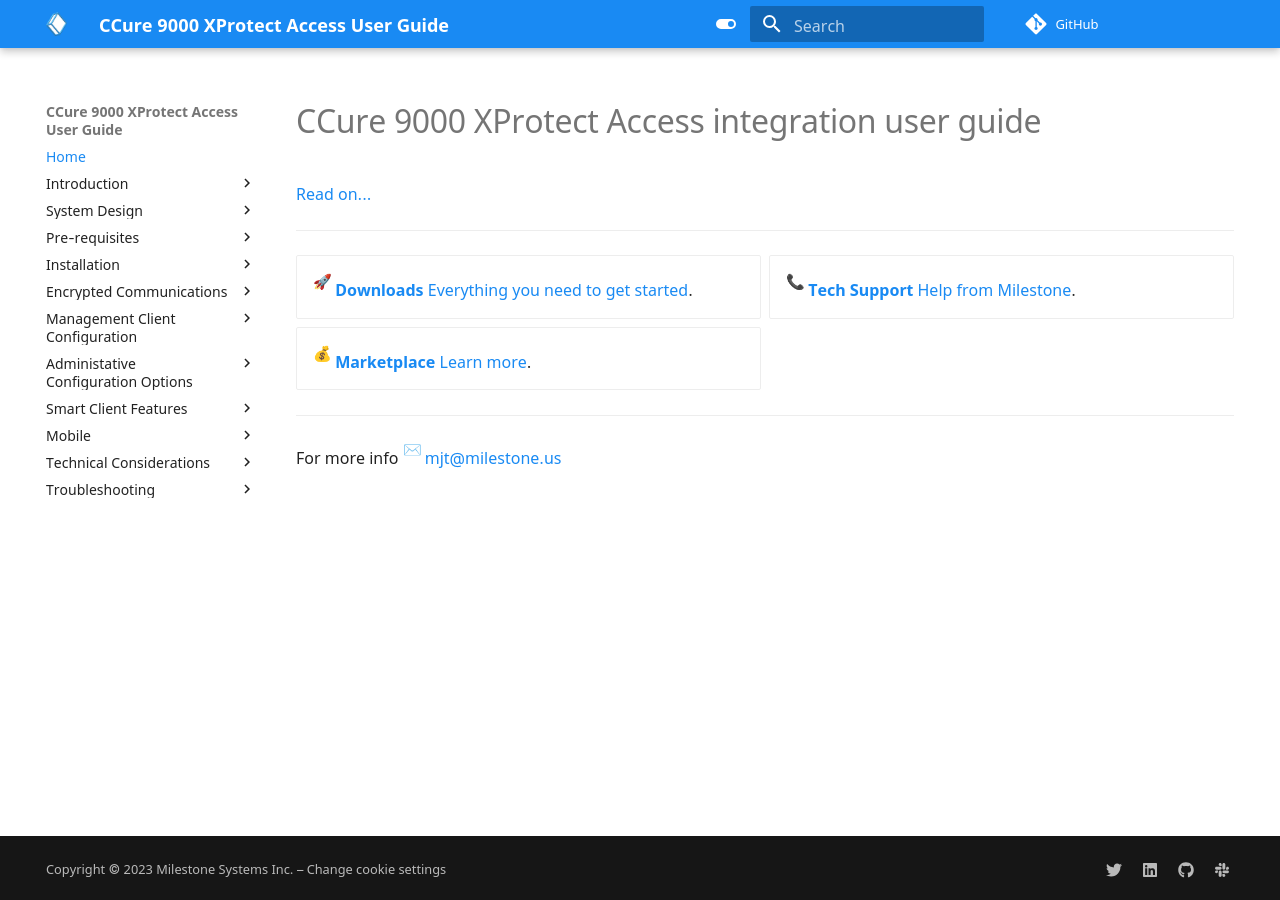
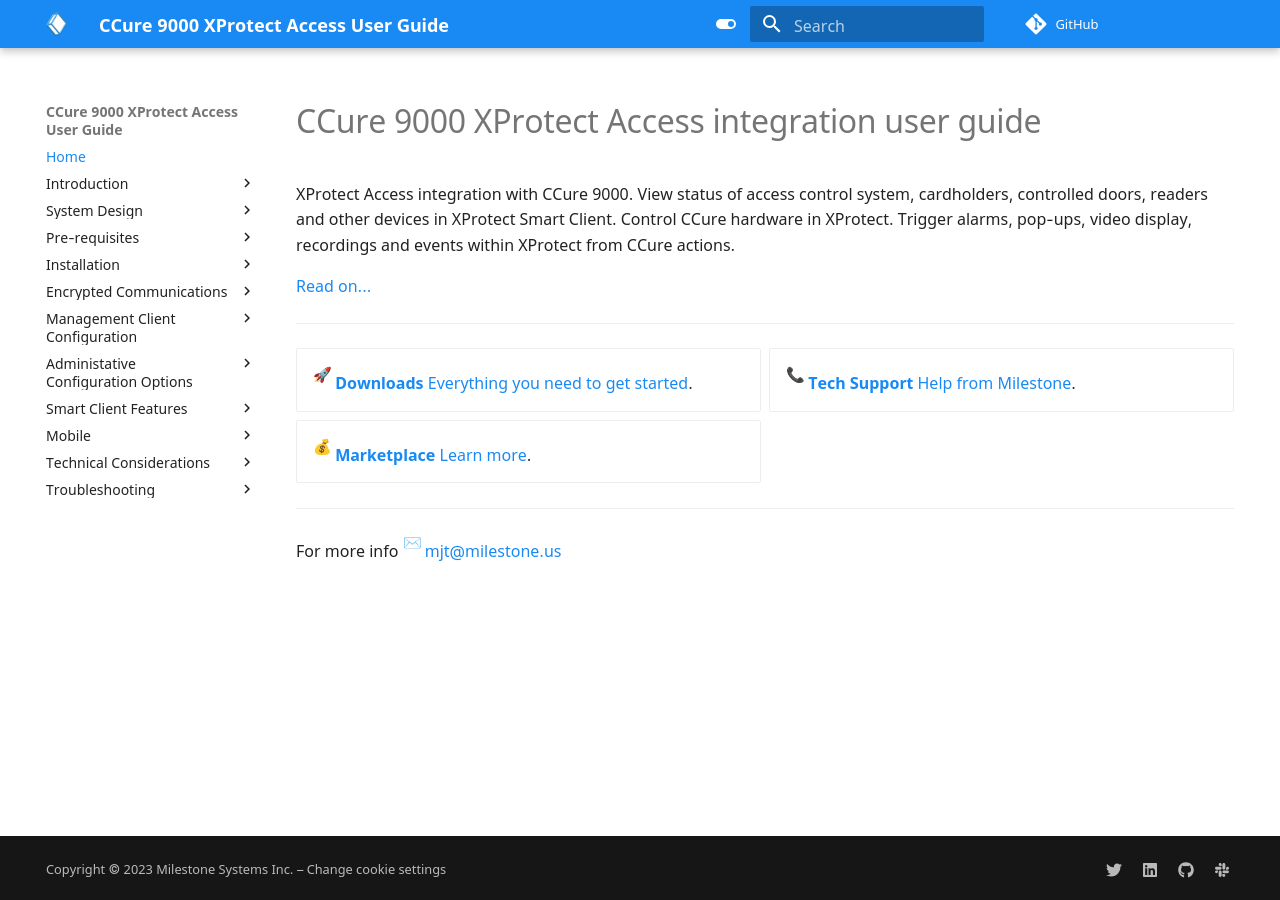
Before and after one commit to mjt-milestone/XPACCure9KDocSite, an MkDocs documentation site: the page built from docs/index.md, in a window 1280 px wide. Built offline with MkDocs 1.6.1 and Material for MkDocs 9.7.7, drawn with Linux system fonts in a browser that asks for light colours; emoji names are drawn with the system emoji font; comment, search, counter and statistics services are not loaded.

Commit message:
update home page

```diff
--- a/docs/index.md
+++ b/docs/index.md
@@ -1,4 +1,6 @@
 # CCure 9000 XProtect Access integration user guide
+
+XProtect Access integration with CCure 9000. View status of access control system, cardholders, controlled doors, readers and other devices in XProtect Smart Client. Control CCure hardware in XProtect. Trigger alarms, pop-ups, video display, recordings and events within XProtect from CCure actions.
 
 [Read on...](Intro/index.md)
 
```
